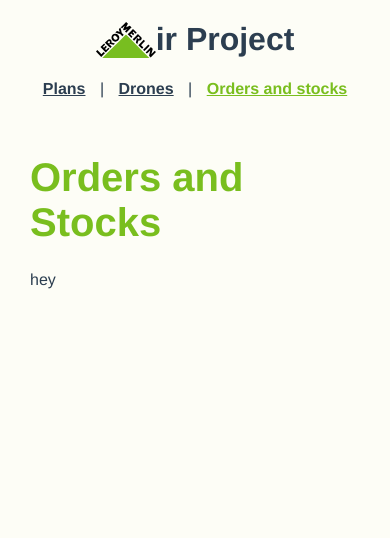
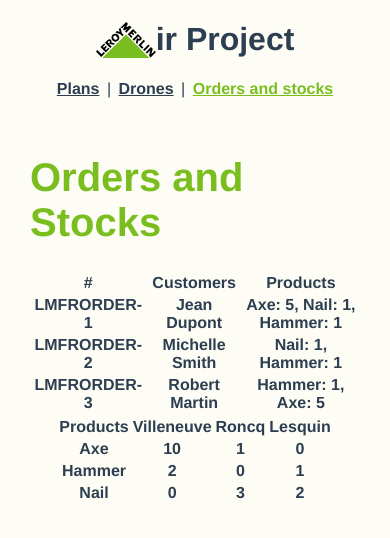
Before and after one commit to thomasgosse/air-project, a Vue app: page /orders-and-stocks in a window 390 px wide. Shown: the top 538 px of the page. Built offline with nearby package versions, Linux system fonts and the light colour scheme.

Commit message:
feat: create order, stock table, and wrap init service with a local-storage service

```diff
--- a/src/App.vue
+++ b/src/App.vue
@@ -6,11 +6,19 @@
 <script lang="ts">
 import { defineComponent } from "vue";
 import Header from "@/components/Header.vue";
+import { useStore } from "vuex";
 
 export default defineComponent({
   name: "Home",
   components: {
     Header
+  },
+  setup() {
+    const store = useStore();
+    store.dispatch("fetchOrders");
+    store.dispatch("fetchDrones");
+    store.dispatch("fetchCustomers");
+    store.dispatch("fetchStocks");
   }
 });
 </script>
--- a/src/components/Header.vue
+++ b/src/components/Header.vue
@@ -15,7 +15,7 @@
       <h1>ir Project</h1>
     </div>
 
-    <div>
+    <div class="links">
       <router-link to="/">Plans</router-link> |
       <router-link to="/drones">Drones</router-link> |
       <router-link to="/orders-and-stocks">Orders and stocks</router-link>
@@ -40,6 +40,10 @@ header {
     width: 60px;
   }
 
+  .links {
+    text-align: center;
+  }
+
   a {
     font-weight: bold;
     color: #2c3e50;
@@ -51,13 +55,17 @@ header {
   }
 }
 
-@media screen and (max-width: 425px) {
+@media screen and (max-width: 600px) {
   header {
     flex-direction: column;
 
     .title > h1 {
       margin-right: 0;
     }
+
+    a {
+      padding: 3px;
+    }
   }
 }
 </style>
--- /dev/null
+++ b/src/components/OrderTable.vue
@@ -0,0 +1,44 @@
+<template>
+  <table>
+    <tr>
+      <th v-for="header in headers" :key="header">
+        {{ header }}
+      </th>
+    </tr>
+    <tr v-for="item in items" :key="item.id">
+      <th>{{ item.id }}</th>
+      <th>{{ item.customerId }}</th>
+      <th>{{ formatBasket(item.basket) }}</th>
+    </tr>
+  </table>
+</template>
+
+<script lang="ts">
+import { Order, Item } from "@/types";
+import { defineComponent, PropType } from "vue";
+
+export default defineComponent({
+  name: "Page",
+  props: {
+    headers: Array as PropType<string[]>,
+    items: Array as PropType<Order[]>
+  },
+  methods: {
+    formatBasket(basket: Item[]): string {
+      // First we reduce the array to group quantities by same item id
+      const unique = basket.reduce((acc: any, val: Item) => {
+        if (acc[val.productId]) {
+          acc[val.productId] += val.quantity;
+        } else {
+          acc[val.productId] = val.quantity;
+        }
+        return acc;
+      }, {});
+      // Then we create a string for each key and quantity, and join the array to get the basket formatted
+      return Object.keys(unique)
+        .map(key => `${key}: ${unique[key]}`)
+        .join(", ");
+    }
+  }
+});
+</script>
--- /dev/null
+++ b/src/components/StockTable.vue
@@ -0,0 +1,81 @@
+<template>
+  <table>
+    <tr>
+      <th>Products</th>
+      <th v-for="store in stores" :key="store">
+        {{ store }}
+      </th>
+    </tr>
+    <tr v-for="productStock in getProductStocks()" :key="productStock.id">
+      <th>{{ productStock.id }}</th>
+      <th v-for="stock in productStock.stocksByStore" :key="stock">
+        {{ stock }}
+      </th>
+    </tr>
+  </table>
+</template>
+
+<script lang="ts">
+import { Stock } from "@/types";
+import { defineComponent, PropType } from "vue";
+
+type Product = {
+  storeId: string;
+  productId: string;
+  quantity: number;
+};
+
+type ProductStock = {
+  id: string;
+  stocksByStore: number[];
+};
+
+export default defineComponent({
+  name: "Page",
+  props: {
+    items: {
+      type: Array as PropType<Stock[]>,
+      required: true
+    }
+  },
+  data() {
+    return {
+      dataItems: this.items
+    };
+  },
+  computed: {
+    stores(): string[] {
+      return this.dataItems.map(item => item.id);
+    },
+    products(): Product[] {
+      return this.dataItems.flatMap(item =>
+        item.stock.map(s => ({ ...s, storeId: item.id }))
+      );
+    },
+    uniqueProductNames(): string[] {
+      const productNames = this.dataItems.flatMap(item =>
+        item.stock.map(s => s.productId)
+      );
+      return Array.from(new Set(productNames));
+    }
+  },
+  methods: {
+    getProductStocks(): ProductStock[] {
+      const productStocks: ProductStock[] = [];
+
+      this.uniqueProductNames.forEach(product => {
+        const stocks: number[] = [];
+        this.stores.forEach(store => {
+          const findProduct = this.products.find(
+            (it: any) => it.productId == product && it.storeId == store
+          );
+          stocks.push(findProduct ? findProduct.quantity : 0);
+        });
+        productStocks.push({ id: product, stocksByStore: stocks });
+      });
+
+      return productStocks;
+    }
+  }
+});
+</script>
--- a/src/init.ts
+++ b/src/init.ts
@@ -1,20 +1,20 @@
 import customers from "../data/customers.json";
 import drones from "../data/drones.json";
 import orders from "../data/orders.json";
-import stores from "../data/stores.json";
+import stocks from "../data/stocks.json";
 
-import { Customer, Drone, Order, Store } from "./types";
+import { Customer, Drone, Order, Stock } from "./types";
 
-const keys = ["customers", "drones", "orders", "stores"];
+const keys = ["customers", "drones", "orders", "stocks"];
 
 type Datas = {
   customers: Customer[];
   drones: Drone[];
   orders: Order[];
-  stores: Store[];
+  stocks: Stock[];
 };
 
-const datas: Datas = { customers, drones, orders, stores };
+const datas: Datas = { customers, drones, orders, stocks };
 
 export default function init(): void {
   keys.forEach(key => {
--- a/src/main.ts
+++ b/src/main.ts
@@ -1,7 +1,7 @@
 import { createApp } from "vue";
 import App from "./App.vue";
 import router from "./router";
-import store from "./store";
+import { store } from "./store";
 
 import init from "./init";
 
--- /dev/null
+++ b/src/services/local-storage.ts
@@ -0,0 +1,13 @@
+export function setItem(key: string, item: any): void {
+  const value = JSON.stringify(item);
+  localStorage.setItem(key, value);
+}
+
+export function getItem<T>(key: string): T {
+  const value = localStorage.getItem(key);
+  if (!value) {
+    throw new Error(`Value for key ${key} does not exists`);
+  }
+  const item = JSON.parse(value) as T;
+  return item;
+}
--- a/src/store/index.ts
+++ b/src/store/index.ts
@@ -1,8 +1,37 @@
-import { createStore } from "vuex";
+import { createStore, Store } from "vuex";
+import { Customer, Drone, Order, Stock } from "@/types";
+import { getItem } from "@/services/local-storage";
 
-export default createStore({
-  state: {},
-  mutations: {},
-  actions: {},
-  modules: {}
+export interface State {
+  orders: Order[];
+  stocks: Stock[];
+  customers: Customer[];
+  drones: Drone[];
+}
+
+export const store = createStore<State>({
+  state: {
+    orders: [],
+    stocks: [],
+    customers: [],
+    drones: []
+  },
+  actions: {
+    fetchOrders({ state }) {
+      state.orders = getItem<Order[]>("orders");
+    },
+    fetchStocks({ state }) {
+      state.stocks = getItem<Stock[]>("stocks");
+    },
+    fetchCustomers({ state }) {
+      state.customers = getItem<Customer[]>("customers");
+    },
+    fetchDrones({ state }) {
+      state.drones = getItem<Drone[]>("drones");
+    }
+  }
 });
+
+export function useStore() {
+  return store as Store<State>;
+}
--- a/src/types.ts
+++ b/src/types.ts
@@ -4,7 +4,7 @@ export interface Customer {
   y: number;
 }
 
-interface Item {
+export interface Item {
   productId: string;
   quantity: number;
 }
@@ -22,7 +22,7 @@ export interface Drone {
   autonomy: number;
 }
 
-export interface Store {
+export interface Stock {
   id: string;
   x: number;
   y: number;
--- a/src/views/OrdersAndStocks.vue
+++ b/src/views/OrdersAndStocks.vue
@@ -1,17 +1,56 @@
 <template>
   <Page title="Orders and Stocks">
-    <div>hey</div>
+    <div class="page__content">
+      <order-table
+        title="Orders"
+        :headers="['#', 'Customers', 'Products']"
+        :items="orders"
+      ></order-table>
+      <stock-table
+        title="Stock"
+        :headers="['Products', 'Villeneuve', 'Roncq', 'Lesquin']"
+        :items="stocks"
+      ></stock-table>
+    </div>
   </Page>
 </template>
 
 <script lang="ts">
-import { defineComponent } from "vue";
+import { defineComponent, computed } from "vue";
+import { useStore } from "vuex";
+import { State } from "@/store/index";
 import Page from "@/components/Page.vue";
+import OrderTable from "@/components/OrderTable.vue";
+import StockTable from "@/components/StockTable.vue";
 
 export default defineComponent({
   name: "OrdersAndStocks",
   components: {
-    Page
+    Page,
+    "order-table": OrderTable,
+    "stock-table": StockTable
+  },
+  setup() {
+    const store = useStore<State>();
+    const stocks = computed(() => store.state.stocks);
+    const orders = computed(() => store.state.orders);
+    return { stocks, orders };
   }
 });
 </script>
+
+<style lang="scss" scoped>
+.page__content {
+  display: flex;
+
+  table {
+    margin: auto;
+  }
+}
+
+@media screen and (max-width: 1000px) {
+  .page__content {
+    flex-direction: column;
+  }
+}
+</style>
```
Also changed, not shown: .eslintrc.js, data/stocks.json (renamed from data/stores.json), 1 other file (tests, documents, lock files or other folders).
